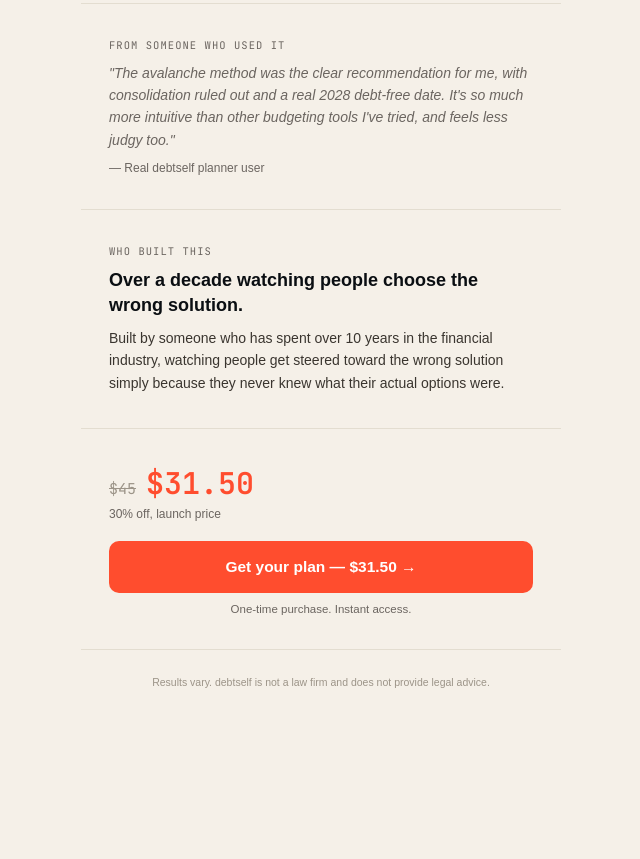
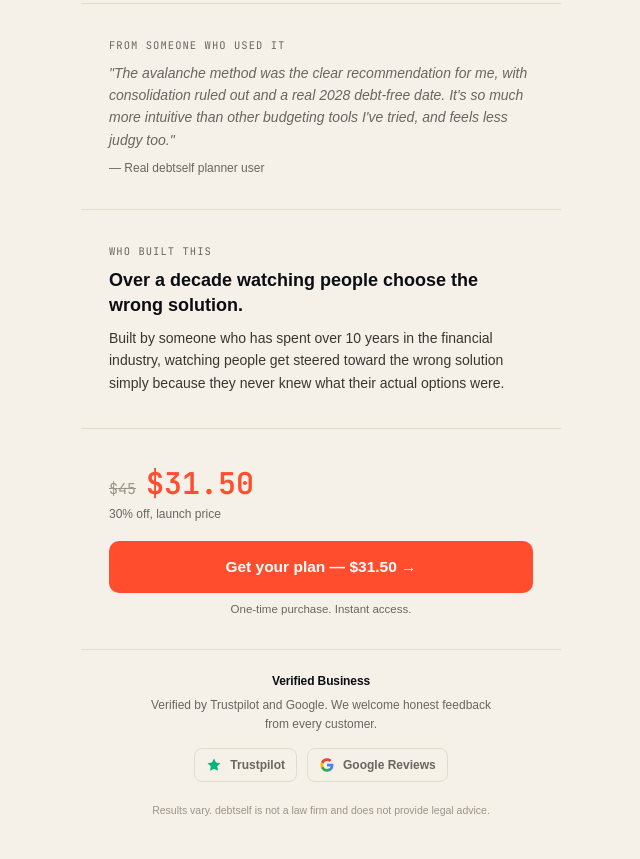
Before and after one commit to debtself/debtselfhomepage, a website: page planner/index.html in a window 1280 px wide. Shown: the part 1976-2835 px from the top of the page, without its empty margins (319-959 px from the left). Before the commit the page ends 2706 px from the top, so only its background shows below. Drawn offline with Linux system fonts and the light colour scheme; a web font is replaced by a local one.

Commit message:
Add verified business footer to planner

```diff
--- a/planner/index.html
+++ b/planner/index.html
@@ -171,6 +171,14 @@
 
     /* FOOTER */
     .footer { padding: 24px 28px 40px; border-top: 1px solid var(--hairline); }
+    .footer-verified { max-width: 360px; margin: 0 auto 20px; color: var(--muted); text-align: center; }
+    .footer-verified h2 { font-size: 12px; font-weight: 700; color: var(--ink); letter-spacing: -0.01em; margin: 0 0 8px; }
+    .footer-verified p { font-size: 12px; line-height: 1.6; margin: 0 0 14px; }
+    .footer-verified-links { display: flex; flex-wrap: wrap; justify-content: center; gap: 10px; }
+    .footer-verified-link { display: inline-flex; align-items: center; gap: 8px; border: 1px solid var(--hairline); border-radius: 8px; padding: 8px 11px; color: var(--muted); font-size: 12px; font-weight: 600; text-decoration: none; transition: color 0.15s ease, border-color 0.15s ease, background 0.15s ease; }
+    .footer-verified-link:hover, .footer-verified-link:focus-visible { color: var(--signal); border-color: rgba(255,77,46,0.28); background: rgba(255,77,46,0.05); }
+    .footer-verified-link:focus-visible { outline: 2px solid rgba(255,77,46,0.45); outline-offset: 3px; }
+    .footer-verified-link svg { width: 16px; height: 16px; flex-shrink: 0; }
     .disclaimer { font-size: 10.5px; color: #9C9488; line-height: 1.55; text-align: center; }
   </style>
 </head>
@@ -338,6 +346,28 @@
   </div>
 
   <div class="footer">
+    <section class="footer-verified" aria-labelledby="footer-verified-title">
+      <h2 id="footer-verified-title">Verified Business</h2>
+      <p>Verified by Trustpilot and Google. We welcome honest feedback from every customer.</p>
+      <!-- TODO: This block can later host verified review widgets, aggregate ratings, or testimonials. -->
+      <div class="footer-verified-links" aria-label="Verified business profiles">
+        <a class="footer-verified-link" href="https://www.trustpilot.com/review/debtself.com" target="_blank" rel="noopener noreferrer" aria-label="Open debtself Trustpilot profile in a new tab">
+          <svg viewBox="0 0 24 24" aria-hidden="true" focusable="false">
+            <path fill="#00B67A" d="M12 2.3l2.99 6.05 6.68.97-4.84 4.72 1.14 6.65L12 17.55l-5.97 3.14 1.14-6.65-4.84-4.72 6.68-.97L12 2.3z"/>
+          </svg>
+          Trustpilot
+        </a>
+        <a class="footer-verified-link" href="https://g.page/r/CZda_DJsl6RBEAI/review" target="_blank" rel="noopener noreferrer" aria-label="Open debtself Google Reviews profile in a new tab">
+          <svg viewBox="0 0 24 24" aria-hidden="true" focusable="false">
+            <path fill="#4285F4" d="M21.6 12.23c0-.78-.07-1.53-.2-2.23H12v4.22h5.38a4.6 4.6 0 0 1-2 3.02v2.51h3.24c1.89-1.74 2.98-4.31 2.98-7.52z"/>
+            <path fill="#34A853" d="M12 22c2.7 0 4.96-.9 6.62-2.43l-3.24-2.51c-.9.6-2.05.96-3.38.96-2.6 0-4.8-1.76-5.59-4.12H3.06v2.59A10 10 0 0 0 12 22z"/>
+            <path fill="#FBBC05" d="M6.41 13.9a6.02 6.02 0 0 1 0-3.8V7.51H3.06a10 10 0 0 0 0 8.98l3.35-2.59z"/>
+            <path fill="#EA4335" d="M12 5.98c1.47 0 2.79.5 3.82 1.5l2.87-2.87C16.95 2.99 14.69 2 12 2a10 10 0 0 0-8.94 5.51l3.35 2.59C7.2 7.74 9.4 5.98 12 5.98z"/>
+          </svg>
+          Google Reviews
+        </a>
+      </div>
+    </section>
     <div class="disclaimer">Results vary. debtself is not a law firm and does not provide legal advice.</div>
   </div>
 
```
